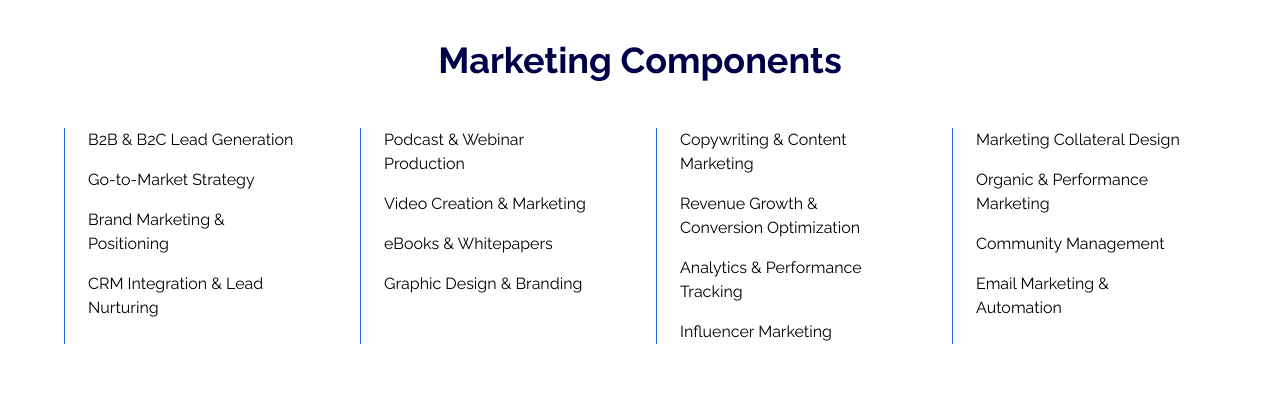
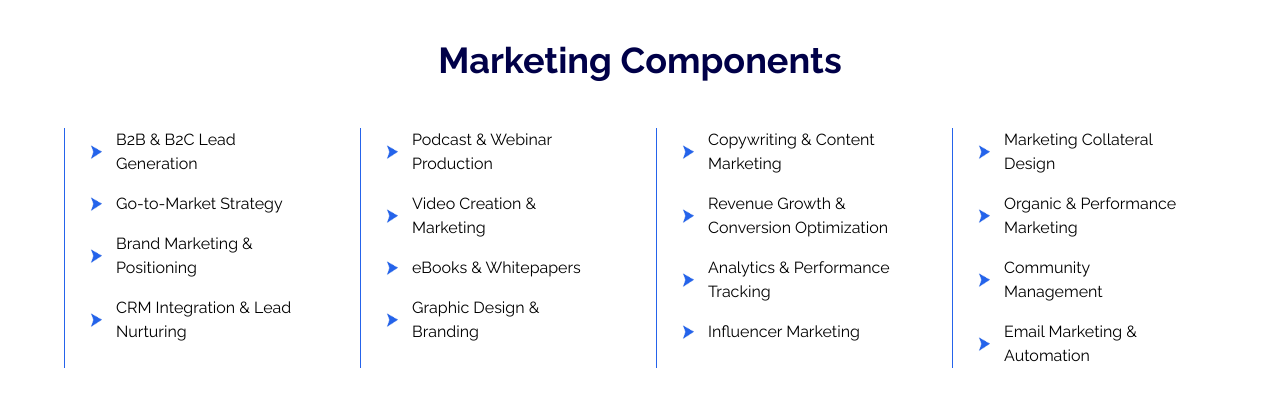
Before and after one commit to vinit14501/enlinque-demo-frontend, a React (Vite) app: page /digitalmarketing in a window 1280 px wide. Shown: the part 2840-3258 px from the top of the page. Built offline with nearby package versions, Linux system fonts and the light colour scheme; a web font is replaced by a local one.

Commit message:
small changes

```diff
--- a/src/Components/services pages/digital marketing/DigitalMarketing.jsx
+++ b/src/Components/services pages/digital marketing/DigitalMarketing.jsx
@@ -1,8 +1,9 @@
 import { motion } from "framer-motion"
 import { BsArrowRight } from "react-icons/bs"
-import { FaArrowRight, FaCheckCircle } from "react-icons/fa"
+import { FaArrowRight } from "react-icons/fa"
 import ctaBackground from "../../../assets/digitalmarketingbanner1.webp"
 import cta3 from "../../../assets/digitalmarketingbanner2.webp"
+import arrow from "../../../assets/arrow.webp"
 import ContactCta from "../../contact cta/ContactCta"
 import { digitalMarketingServices } from "./digitalMarketingServices"
 import { useNavigate } from "react-router-dom"
@@ -138,7 +139,11 @@ const DigitalMarketing = () => {
                           key={pointIndex}
                           className="flex items-start gap-2 text-base text-black"
                         >
-                          <FaCheckCircle className="text-[#0b60a0] mt-1 flex-shrink-0" />
+                          <img
+                            src={arrow}
+                            alt="arrow"
+                            className="w-4 h-4 mt-1 flex-shrink-0"
+                          />
                           <span>{point}</span>
                         </li>
                       ))}
@@ -193,7 +198,7 @@ const DigitalMarketing = () => {
 
       {/* Second Text Section */}
       <div className="relative overflow-hidden bg-white">
-        <div className="relative container mx-auto px-4 sm:px-6 lg:px-8 py-8 sm:py-12 md:py-16 lg:py-20">
+        <div className="relative container mx-auto px-4 sm:px-6 lg:px-8 py-4 sm:py-6 md:py-8 lg:py-10">
           <p className="text-lg sm:text-xl md:text-2xl lg:text-3xl font-normal text-black tracking-wide leading-relaxed max-w-4xl mx-auto font-raleway">
             Custom Branding for Businesses of All Sizes Transforming businesses
             with strategic branding that stands out and drives growth.
--- a/src/Components/services pages/digital marketing/MarketingComponentsSection.jsx
+++ b/src/Components/services pages/digital marketing/MarketingComponentsSection.jsx
@@ -1,3 +1,5 @@
+import arrow from "../../../assets/arrow.webp"
+
 export default function MarketingComponentsSection() {
   return (
     <>
@@ -7,23 +9,43 @@ export default function MarketingComponentsSection() {
             Marketing Components
           </h2>
           {/* First section */}
-          <div className="grid grid-cols-1 md:grid-cols-4 gap-8 max-w-6xl mx-auto">
+          <div className="grid grid-cols-1 md:grid-cols-4 gap-8 max-w-6xl mx-auto text-base text-black">
             <div className="relative">
               {/* Vertical line for mobile - appears at start */}
               <div className="absolute left-0 top-0 w-px h-full bg-blue-600 md:hidden"></div>
               {/* Vertical line for desktop - left */}
               <div className="absolute left-0 top-0 bottom-0 w-px bg-blue-600 hidden md:block"></div>
               <div className="space-y-4 px-6">
-                <p className="flex items-start gap-2">
+                <p className="flex items-center gap-3 group cursor-pointer">
+                  <img
+                    src={arrow}
+                    alt="arrow"
+                    className="w-4 h-4 transform transition-transform group-hover:translate-x-1"
+                  />
                   <span>B2B & B2C Lead Generation</span>
                 </p>
-                <p className="flex items-start gap-2">
+                <p className="flex items-center gap-3 group cursor-pointer">
+                  <img
+                    src={arrow}
+                    alt="arrow"
+                    className="w-4 h-4 transform transition-transform group-hover:translate-x-1"
+                  />
                   <span>Go-to-Market Strategy</span>
                 </p>
-                <p className="flex items-start gap-2">
+                <p className="flex items-center gap-3 group cursor-pointer">
+                  <img
+                    src={arrow}
+                    alt="arrow"
+                    className="w-4 h-4 transform transition-transform group-hover:translate-x-1"
+                  />
                   <span>Brand Marketing & Positioning</span>
                 </p>
-                <p className="flex items-start gap-2">
+                <p className="flex items-center gap-3 group cursor-pointer">
+                  <img
+                    src={arrow}
+                    alt="arrow"
+                    className="w-4 h-4 transform transition-transform group-hover:translate-x-1"
+                  />
                   <span>CRM Integration & Lead Nurturing</span>
                 </p>
               </div>
@@ -31,21 +53,39 @@ export default function MarketingComponentsSection() {
 
             {/* Second Section */}
             <div className="relative">
-              {/* Vertical line for mobile - appears at start */}
               <div className="absolute left-0 top-0 w-px h-full bg-blue-600 md:hidden"></div>
-              {/* Vertical line for desktop - left */}
               <div className="absolute left-0 top-0 bottom-0 w-px bg-blue-600 hidden md:block"></div>
               <div className="space-y-4 px-6">
-                <p className="flex items-start gap-2">
+                <p className="flex items-center gap-3 group cursor-pointer">
+                  <img
+                    src={arrow}
+                    alt="arrow"
+                    className="w-4 h-4 transform transition-transform group-hover:translate-x-1"
+                  />
                   <span>Podcast & Webinar Production</span>
                 </p>
-                <p className="flex items-start gap-2">
+                <p className="flex items-center gap-3 group cursor-pointer">
+                  <img
+                    src={arrow}
+                    alt="arrow"
+                    className="w-4 h-4 transform transition-transform group-hover:translate-x-1"
+                  />
                   <span>Video Creation & Marketing</span>
                 </p>
-                <p className="flex items-start gap-2">
+                <p className="flex items-center gap-3 group cursor-pointer">
+                  <img
+                    src={arrow}
+                    alt="arrow"
+                    className="w-4 h-4 transform transition-transform group-hover:translate-x-1"
+                  />
                   <span>eBooks & Whitepapers</span>
                 </p>
-                <p className="flex items-start gap-2">
+                <p className="flex items-center gap-3 group cursor-pointer">
+                  <img
+                    src={arrow}
+                    alt="arrow"
+                    className="w-4 h-4 transform transition-transform group-hover:translate-x-1"
+                  />
                   <span>Graphic Design & Branding</span>
                 </p>
               </div>
@@ -53,21 +93,39 @@ export default function MarketingComponentsSection() {
 
             {/* Third Section */}
             <div className="relative">
-              {/* Vertical line for mobile - appears at start */}
               <div className="absolute left-0 top-0 w-px h-full bg-blue-600 md:hidden"></div>
-              {/* Vertical line for desktop - left */}
               <div className="absolute left-0 top-0 bottom-0 w-px bg-blue-600 hidden md:block"></div>
               <div className="space-y-4 px-6">
-                <p className="flex items-start gap-2">
+                <p className="flex items-center gap-3 group cursor-pointer">
+                  <img
+                    src={arrow}
+                    alt="arrow"
+                    className="w-4 h-4 transform transition-transform group-hover:translate-x-1"
+                  />
                   <span>Copywriting & Content Marketing</span>
                 </p>
-                <p className="flex items-start gap-2">
+                <p className="flex items-center gap-3 group cursor-pointer">
+                  <img
+                    src={arrow}
+                    alt="arrow"
+                    className="w-4 h-4 transform transition-transform group-hover:translate-x-1"
+                  />
                   <span>Revenue Growth & Conversion Optimization</span>
                 </p>
-                <p className="flex items-start gap-2">
+                <p className="flex items-center gap-3 group cursor-pointer">
+                  <img
+                    src={arrow}
+                    alt="arrow"
+                    className="w-4 h-4 transform transition-transform group-hover:translate-x-1"
+                  />
                   <span>Analytics & Performance Tracking</span>
                 </p>
-                <p className="flex items-start gap-2">
+                <p className="flex items-center gap-3 group cursor-pointer">
+                  <img
+                    src={arrow}
+                    alt="arrow"
+                    className="w-4 h-4 transform transition-transform group-hover:translate-x-1"
+                  />
                   <span>Influencer Marketing</span>
                 </p>
               </div>
@@ -75,21 +133,39 @@ export default function MarketingComponentsSection() {
 
             {/* Fourth Section */}
             <div className="relative">
-              {/* Vertical line for mobile - appears at start */}
               <div className="absolute left-0 top-0 w-px h-full bg-blue-600 md:hidden"></div>
-              {/* Vertical line for desktop - left */}
               <div className="absolute left-0 top-0 bottom-0 w-px bg-blue-600 hidden md:block"></div>
               <div className="space-y-4 px-6">
-                <p className="flex items-start gap-2">
+                <p className="flex items-center gap-3 group cursor-pointer">
+                  <img
+                    src={arrow}
+                    alt="arrow"
+                    className="w-4 h-4 transform transition-transform group-hover:translate-x-1"
+                  />
                   <span>Marketing Collateral Design</span>
                 </p>
-                <p className="flex items-start gap-2">
+                <p className="flex items-center gap-3 group cursor-pointer">
+                  <img
+                    src={arrow}
+                    alt="arrow"
+                    className="w-4 h-4 transform transition-transform group-hover:translate-x-1"
+                  />
                   <span>Organic & Performance Marketing</span>
                 </p>
-                <p className="flex items-start gap-2">
+                <p className="flex items-center gap-3 group cursor-pointer">
+                  <img
+                    src={arrow}
+                    alt="arrow"
+                    className="w-4 h-4 transform transition-transform group-hover:translate-x-1"
+                  />
                   <span>Community Management</span>
                 </p>
-                <p className="flex items-start gap-2">
+                <p className="flex items-center gap-3 group cursor-pointer">
+                  <img
+                    src={arrow}
+                    alt="arrow"
+                    className="w-4 h-4 transform transition-transform group-hover:translate-x-1"
+                  />
                   <span>Email Marketing & Automation</span>
                 </p>
               </div>
--- a/src/Components/services pages/website development/PricingSection.jsx
+++ b/src/Components/services pages/website development/PricingSection.jsx
@@ -25,7 +25,7 @@ const PricingSection = () => {
           </h2>
         </div>
         <div className="grid grid-cols-1 md:grid-cols-2 lg:grid-cols-3 gap-6 max-w-5xl mx-auto items-stretch">
-          {pricingPlans.map((plan) => (
+          {pricingPlans.map((plan, index) => (
             <motion.div
               key={plan.name}
               initial={{ opacity: 0, y: 20 }}
@@ -41,10 +41,17 @@ const PricingSection = () => {
                 <p className="text-black mb-6 leading-relaxed">
                   {plan.description}
                 </p>
-                <div className="flex items-baseline">
-                  <p className="text-3xl md:text-4xl font-bold text-blue-600">
-                    ${plan.price}
-                  </p>
+                <div className="flex flex-col">
+                  {index === 2 && (
+                    <span className="text-sm text-gray-600 mb-1">
+                      Starting at
+                    </span>
+                  )}
+                  <div className="flex items-baseline">
+                    <p className="text-3xl md:text-4xl font-bold text-blue-600">
+                      ${plan.price}
+                    </p>
+                  </div>
                 </div>
               </div>
 
```
Also changed, not shown: src/assets/arrow.webp (added).
